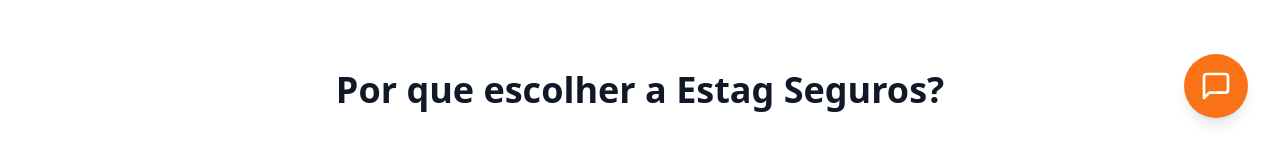
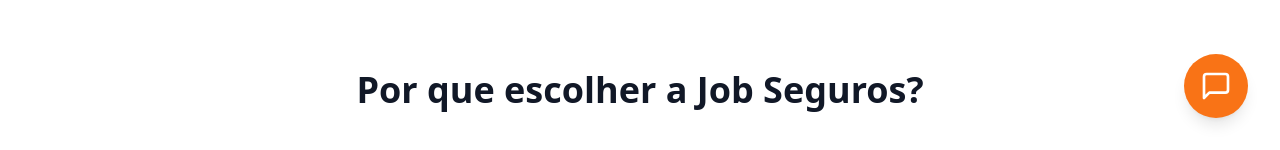
Before and after one commit to sm-nikolas/JobSegurosEstagiario.webApp, a React (Vite) app: page / in a window 1280 px wide. Shown: the part 650-800 px from the top of the page. Built offline with nearby package versions, Linux system fonts and the light colour scheme.

Commit message:
Update branding from Estag Seguros to Job Seguros in index.html and App.tsx, including title, logo, email, and copyright text.

```diff
--- a/index.html
+++ b/index.html
@@ -4,7 +4,7 @@
     <meta charset="UTF-8" />
     <link rel="icon" type="image/svg+xml" href="/vite.svg" />
     <meta name="viewport" content="width=device-width, initial-scale=1.0" />
-    <title>Estag Seguros</title>
+    <title>Job Seguros - Seguros para Estagiários</title>
   </head>
   <body>
     <div id="root"></div>
--- a/src/App.tsx
+++ b/src/App.tsx
@@ -139,7 +139,7 @@
       {/* Benefits Section - Cards Style */}
       <section className="py-12 sm:py-20 bg-white border-b border-gray-100">
         <div className="container mx-auto px-4 sm:px-6">
-          <h2 className="text-2xl sm:text-3xl lg:text-4xl font-bold text-gray-900 mb-8 sm:mb-12 text-center">Por que escolher a Estag Seguros?</h2>
+          <h2 className="text-2xl sm:text-3xl lg:text-4xl font-bold text-gray-900 mb-8 sm:mb-12 text-center">Por que escolher a Job Seguros?</h2>
           <div className="grid sm:grid-cols-2 lg:grid-cols-3 gap-6 sm:gap-8 max-w-6xl mx-auto">
             {[
               {
@@ -401,12 +401,12 @@
         <div className="container mx-auto px-4 flex flex-col md:flex-row items-center justify-between gap-6 md:gap-0">
           {/* Logo e nome */}
           <div className="flex items-center gap-3 mb-4 md:mb-0">
-            <img src="https://images.pexels.com/photos/3184465/pexels-photo-3184465.jpeg" alt="Estag Seguros Logo" className="w-10 h-10 rounded-full bg-white shadow p-1" />
-            <span className="text-gray-700 font-semibold text-base tracking-tight">Estag Seguros</span>
+            <img src="/logo-jobseguros.png" alt="Job Seguros Logo" className="w-10 h-10 rounded-full bg-white shadow p-1" />
+            <span className="text-gray-700 font-semibold text-base tracking-tight">Job Seguros</span>
           </div>
           {/* Links rápidos */}
           <div className="flex items-center gap-6 text-gray-500 text-sm">
-            <a href="mailto:contato@estagseguros.com" className="hover:text-orange-600 transition-colors flex items-center gap-1" title="E-mail">
+            <a href="mailto:contato@jobseguros.com" className="hover:text-orange-600 transition-colors flex items-center gap-1" title="E-mail">
               <Mail className="w-4 h-4" /> E-mail
             </a>
             <a href="https://wa.me/5511999999999" target="_blank" rel="noopener noreferrer" className="hover:text-green-600 transition-colors flex items-center gap-1" title="WhatsApp">
@@ -418,7 +418,7 @@
           </div>
           {/* Direitos autorais */}
           <div className="text-gray-400 text-xs mt-4 md:mt-0 text-center md:text-right">
-            &copy; {new Date().getFullYear()} Estag Seguros. Todos os direitos reservados.
+            &copy; {new Date().getFullYear()} Job Seguros. Todos os direitos reservados.
           </div>
         </div>
       </footer>
```
